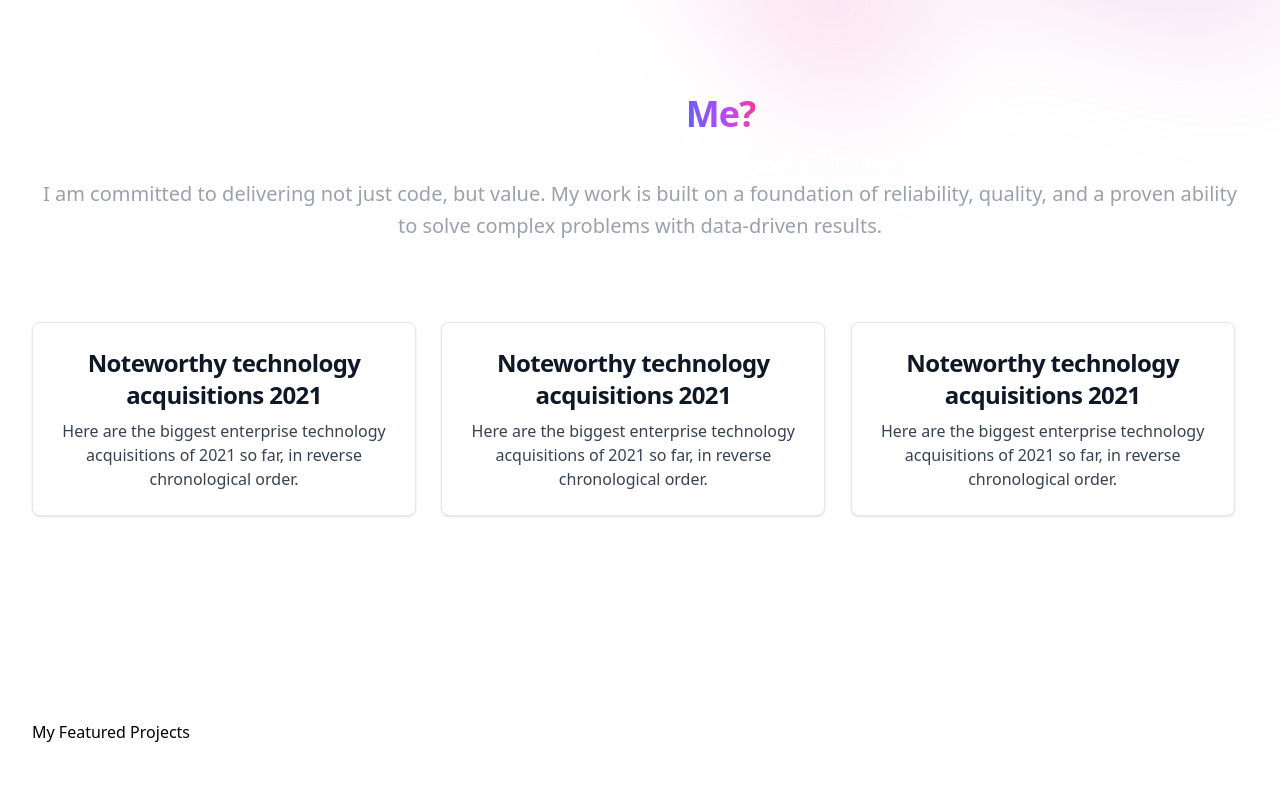
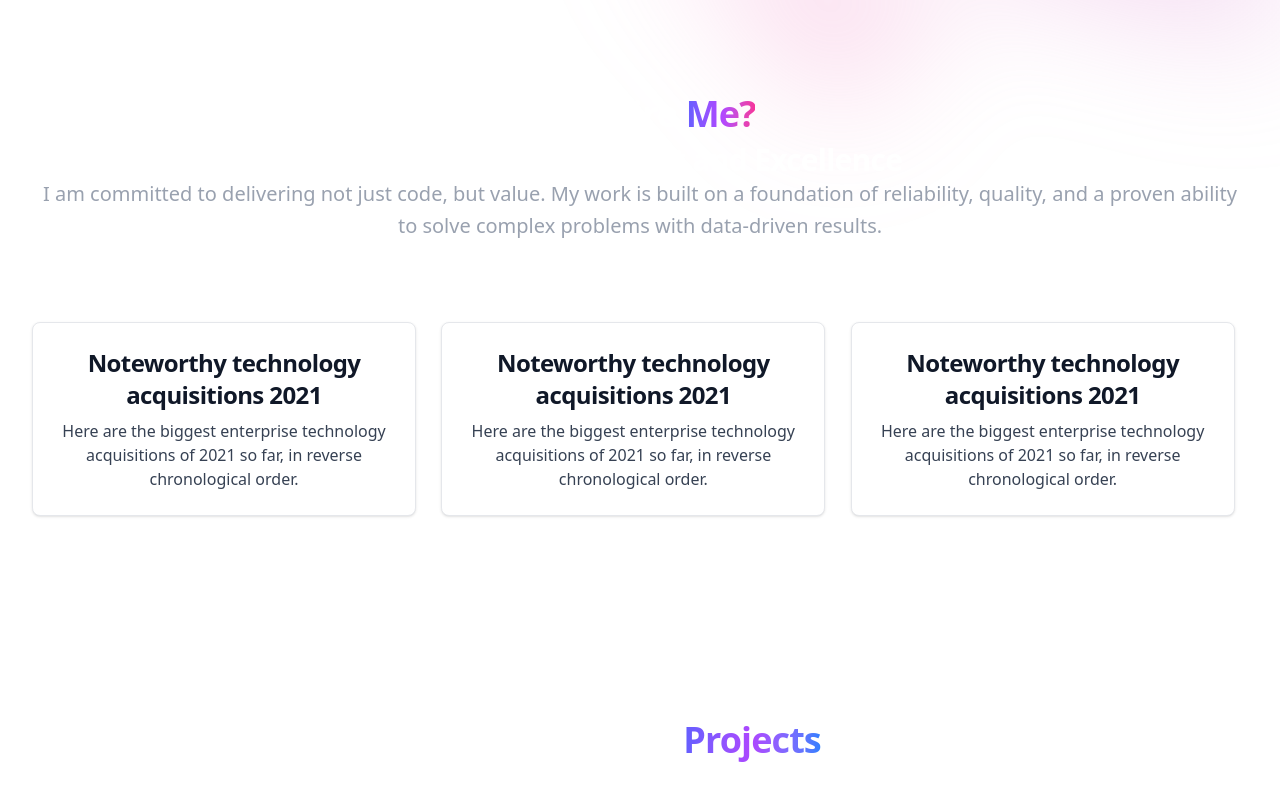
Before and after one commit to Serge07cloud/my-portfolio, a React (Vite) app: page / in a window 1280 px wide. Shown: the part 874-1674 px from the top of the page. Before the commit the page ends 1618 px from the top, so only its background shows below. Built offline with nearby package versions, Linux system fonts and the light colour scheme.

Commit message:
Change featured projects font color

```diff
--- a/src/components/Projects.jsx
+++ b/src/components/Projects.jsx
@@ -2,7 +2,8 @@ const Projects = () =>
 {
   return (
     <>
-      <div>My Featured Projects</div>
+      <div className="text-center pb-44">
+        <h1 className="text-4xl font-semibold tracking-tight text-balance text-white sm:text-4xl">My Featured <span className="font-bold bg-clip-text text-transparent bg-gradient-to-r from-indigo-500 via-purple-500 to-blue-500">Projects</span></h1></div>
     </>
   )
 };
```
